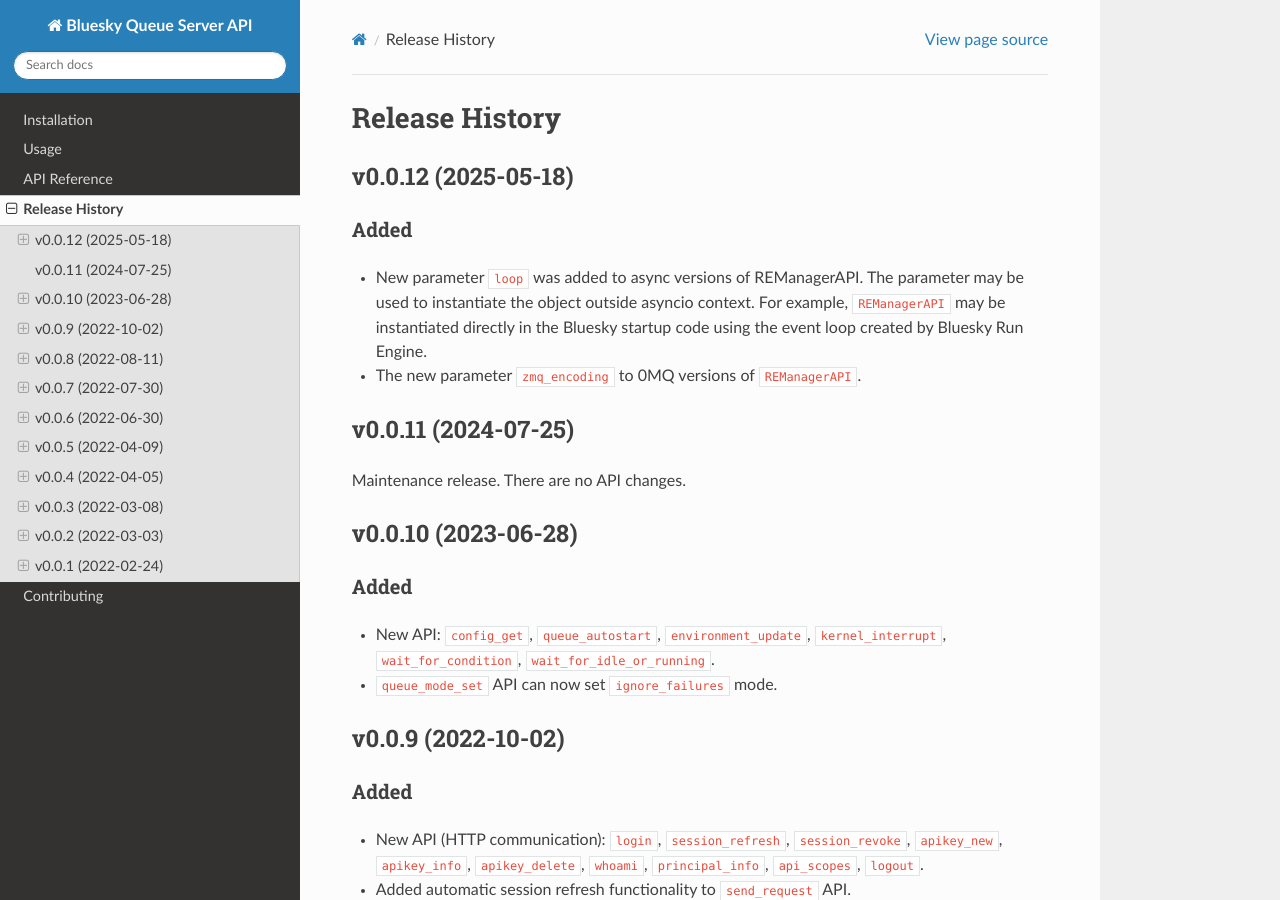
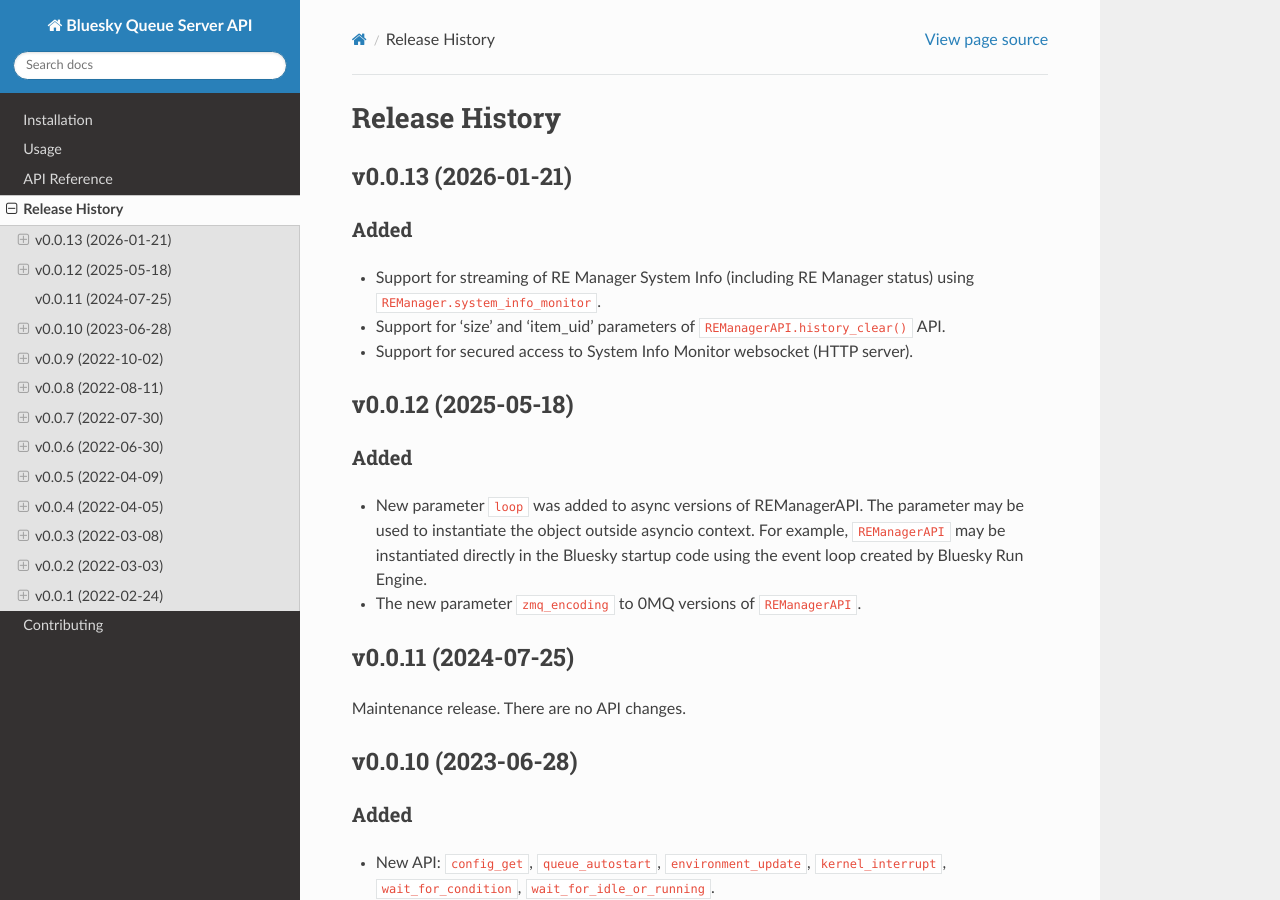
Before and after one commit to bluesky/bluesky-queueserver-api, a Sphinx documentation site: the page built from docs/source/release-history.rst, in a window 1280 px wide and 900 px high. Built offline with Sphinx 7.4.7 and the Read the Docs theme 3.1.0, drawn with Linux system fonts in a browser that asks for light colours.

Commit message:
DOC: release notes v0.0.13

```diff
--- a/docs/source/release-history.rst
+++ b/docs/source/release-history.rst
@@ -1,6 +1,21 @@
 ===============
 Release History
 ===============
+
+
+v0.0.13 (2026-01-21)
+====================
+
+Added
+-----
+
+- Support for streaming of RE Manager System Info (including RE Manager status) using
+  ``REManager.system_info_monitor``.
+
+- Support for 'size' and 'item_uid' parameters of ``REManagerAPI.history_clear()`` API.
+
+- Support for secured access to System Info Monitor websocket (HTTP server).
+
 
 v0.0.12 (2025-05-18)
 ====================
```
